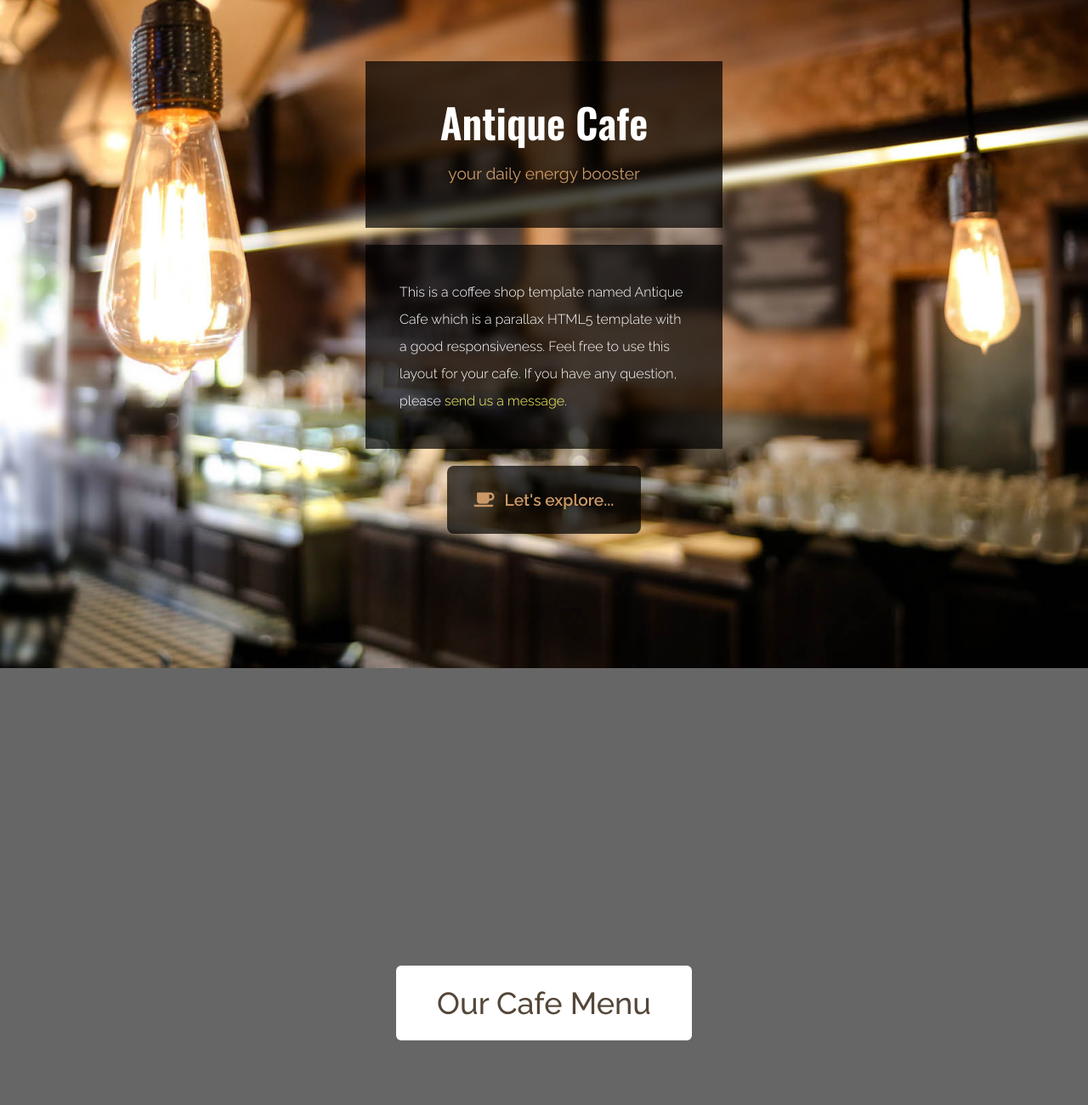
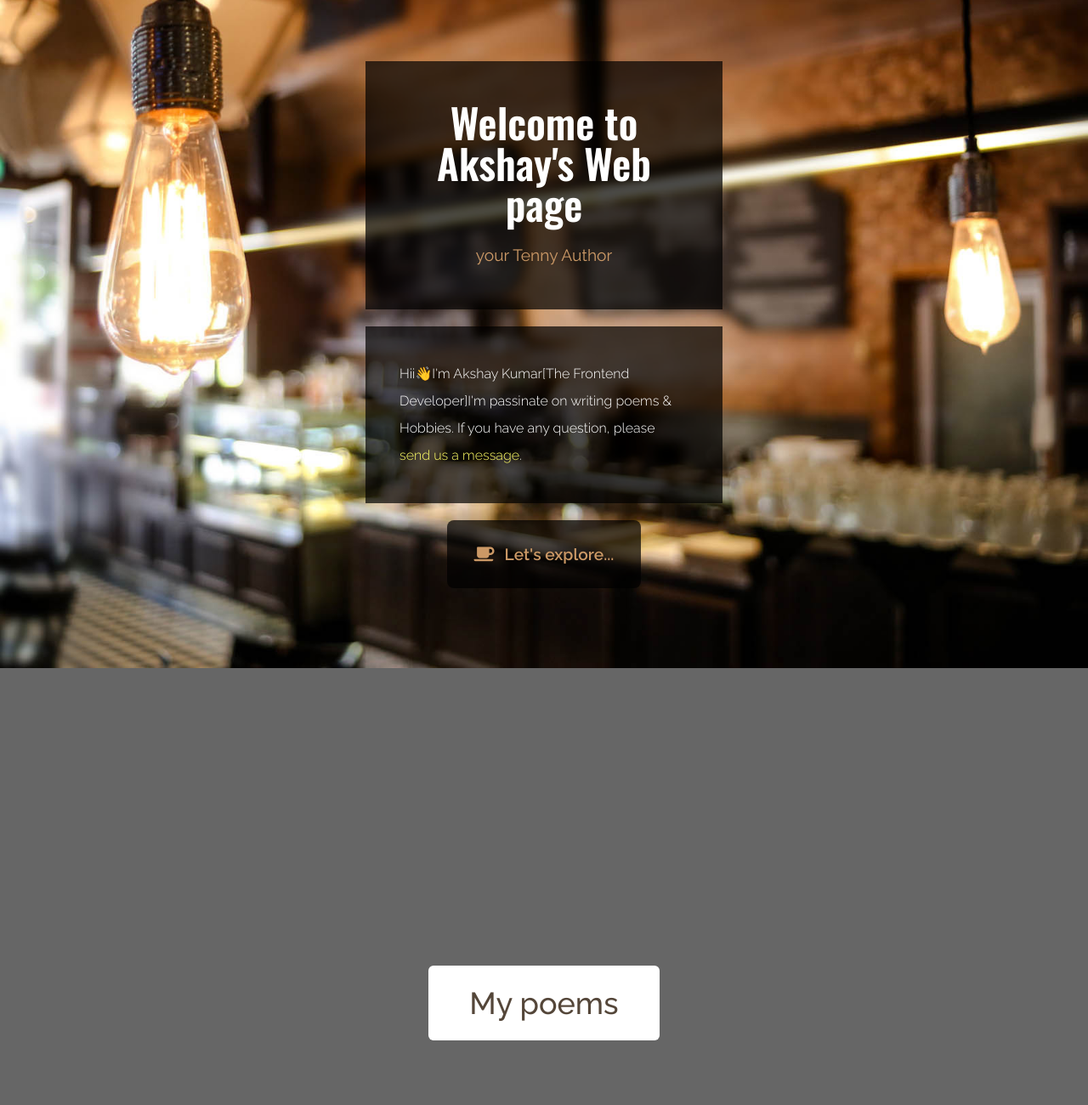
Before and after one commit to Akshay-appu/cafe, a plain HTML site: page index.html in a window 1280 px wide. Shown: the part 120-1420 px from the top of the page at 85% size. Drawn offline with nearby package versions, Linux system fonts and the light colour scheme; files whose address does not match are found by name.

Commit message:
Update index.html

```diff
--- a/index.html
+++ b/index.html
@@ -4,7 +4,7 @@
     <meta charset="UTF-8">
     <meta http-equiv="X-UA-Compatible" content="IE=edge">
     <meta name="viewport" content="width=device-width, initial-scale=1.0">
-    <title>Antique Bakery Cafe HTML Template by Tooplate</title>
+    <title>Akshay kumar HTML Template by Tooplate</title>
     <link rel="preconnect" href="https://fonts.googleapis.com">
     <link rel="preconnect" href="https://fonts.gstatic.com" crossorigin>
     <link href="https://fonts.googleapis.com/css2?family=Raleway:wght@300;400;500;600&family=Oswald:wght@600&display=swap" rel="stylesheet">
@@ -38,14 +38,13 @@ https://www.tooplate.com/view/2126-antique-cafe
         <div class="container mx-auto px-2 tm-intro-width">
             <div class="sm:pb-60 sm:pt-48 py-20">
                 <div class="bg-black bg-opacity-70 p-12 mb-5 text-center">
-                    <h1 class="text-white text-5xl tm-logo-font mb-5">Antique Cafe</h1>
-                    <p class="tm-text-gold tm-text-2xl">your daily energy booster</p>
+                    <h1 class="text-white text-5xl tm-logo-font mb-5">Welcome to<br>Akshay's Web page</h1>
+                    <p class="tm-text-gold tm-text-2xl">your Tenny Author</p>
                 </div>
                 <div class="bg-black bg-opacity-70 p-10 mb-5">
                     <p class="text-white leading-8 text-sm font-light">
-                        This is a coffee shop template named Antique Cafe which is a parallax HTML5 template with a good responsiveness.
-                        Feel free to use this layout for your cafe.
-                    	If you have any question, please <a rel="nofollow" href="https://www.tooplate.com/contact" target="_parent">send us a message</a>. </p>
+                        Hii👋I'm Akshay Kumar[The Frontend Developer]I'm passinate on writing poems & Hobbies.
+                    	If you have any question, please <a rel="nofollow" href="https://akshay-appu.github.io/Akshay-appu/" target="_parent">send us a message</a>. </p>
                 </div>
                 <div class="text-center">
                     <div class="inline-block">
@@ -62,7 +61,7 @@ https://www.tooplate.com/view/2126-antique-cafe
     <div id="menu" class="parallax-window" data-parallax="scroll" data-image-src="img/antique-cafe-bg-02.jpg">
         <div class="container mx-auto tm-container py-24 sm:py-48">
             <div class="text-center mb-16">
-                <h2 class="bg-white tm-text-brown py-6 px-12 text-4xl font-medium inline-block rounded-md">Our Cafe Menu</h2>
+                <h2 class="bg-white tm-text-brown py-6 px-12 text-4xl font-medium inline-block rounded-md">My poems</h2>
             </div>
             <div class="flex flex-col lg:flex-row justify-around items-center">
                 <div class="flex-1 m-5 rounded-xl px-4 py-6 sm:px-8 sm:py-10 tm-bg-brown tm-item-container">
```
